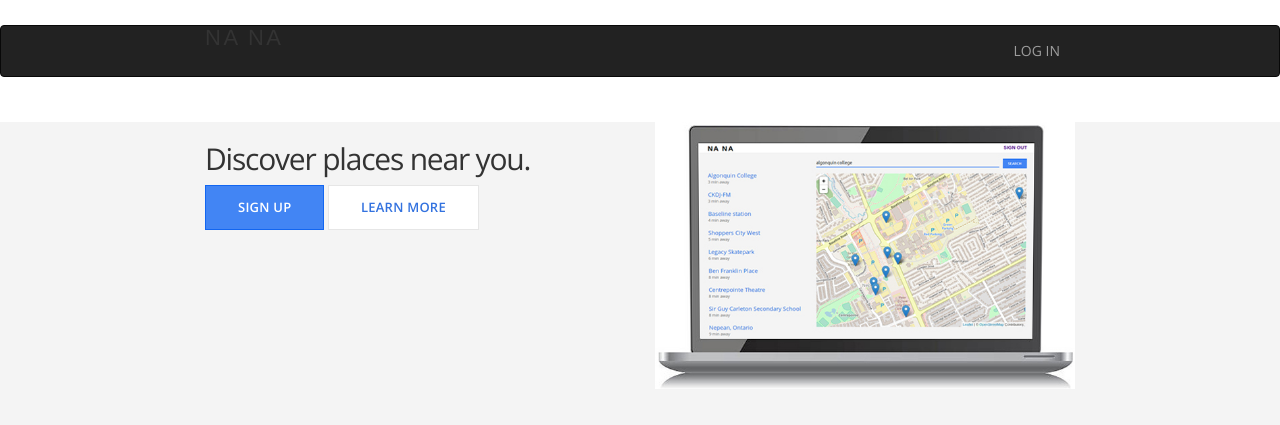
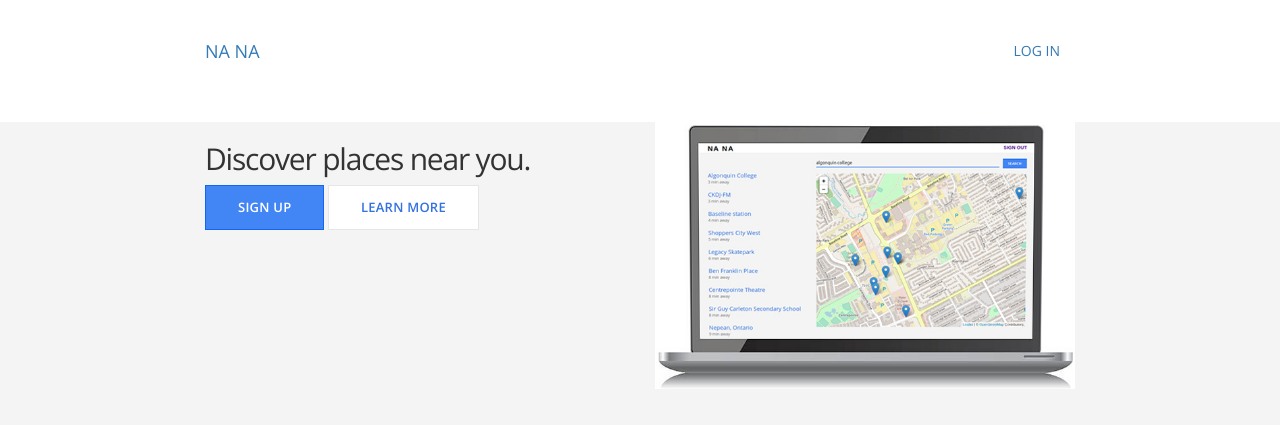
Before and after one commit to JuliaSun2000/NANA, a Flask app: page / in a window 1280 px wide. Shown: the top 425 px of the page. Run offline with Flask 2, Linux system fonts and the light colour scheme; some libraries are stand-ins or nearby versions.

Commit message:
update index

```diff
--- a/static/css/main.css
+++ b/static/css/main.css
@@ -4,7 +4,7 @@
 
 html, body, h1 {
   margin: auto 0;
-  padding: 0;
+  /*padding: 0;*/
 }
 
 body {
@@ -57,10 +57,10 @@ a {
   width: 600px;
 }*/
 
-.row {
+/*.row {
     margin-right: -15px;
     margin-left: -15px;
-  }
+  }*/
 
 .btn-primary {
   background: #4285f4;
@@ -108,18 +108,18 @@ header {
   letter-spacing: 2.5px;
   text-transform: uppercase;
 }
-
+/*
 .subtitle {
   float: right;
   font-family: 'Helvetica Neue', Arial, Helvetica, sans-serif;
   font-size: 15px;
-}
+}*/
 
 .title a, .title a:visited {
   color: #3a3a3a;
 }
 
-.main-nav {
+/*.main-nav {
   float: right;
 }
 
@@ -139,7 +139,7 @@ header {
 
 .main-nav li a {
   color: #3a3a3a;
-}
+}*/
 
 
 /*
--- a/templates/layout.html
+++ b/templates/layout.html
@@ -21,10 +21,17 @@
   </head>
   <body>
     <header>
-        <nav class="navbar navbar-inverse">
+        <nav class="navbar">
           <div class="container-fluid">
      <!--  <div class="container"> -->
-            <h1 class="title">NA NA</h1>
+     <div class="navbar-header">
+        <button type="button" class="navbar-toggle" data-toggle="collapse" data-target="#myNavbar">
+          <span class="icon-bar"></span>
+        </button>
+        <a class="navbar-brand" href="#">NA NA</a>
+      </div>
+
+            <!-- <h1 class="title">NA NA</h1> -->
          <div class="collapse navbar-collapse" id="myNavbar">
         <ul class="nav navbar-nav navbar-right">
         <li>{% block subtitle%}{% endblock %}</li>
```
